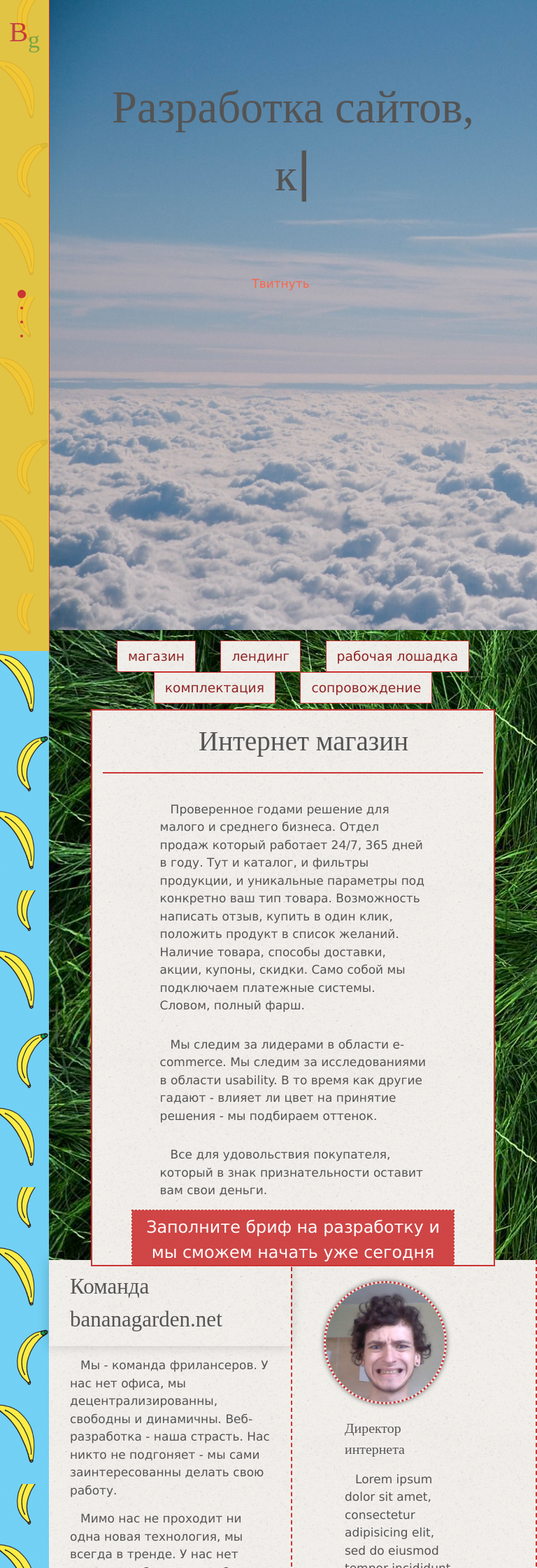
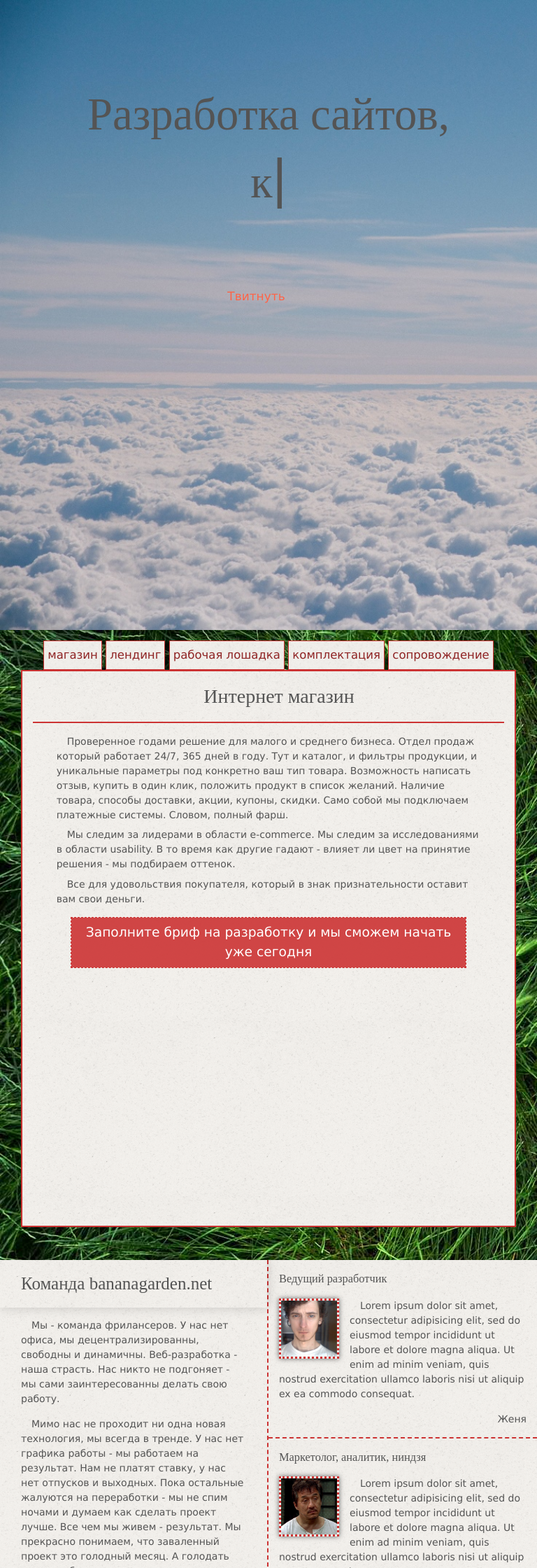
Before and after one commit to depekur/depekur.github.io, a Jekyll site: the page built from index.html, in a window 768 px wide. Shown: the top 2240 px of the page at 70% size. Built offline with Jekyll 4.4.1, drawn with Linux system fonts in a browser that asks for light colours; some web fonts are replaced; comment, search, counter and statistics services are not loaded; some of the changed text lies outside the part shown.

Commit message:
dont worry, just work hard

```diff
--- a/_layouts/landing.html
+++ b/_layouts/landing.html
@@ -22,7 +22,7 @@
   var js, fjs = d.getElementsByTagName(s)[0];
   if (d.getElementById(id)) return;
   js = d.createElement(s); js.id = id;
-  js.src = "//connect.facebook.net/ru_RU/sdk.js#xfbml=1&version=v2.3";
+  js.src = "//connect.facebook.net/ru_RU/sdk.js#xfbml=1&version=v2.3&appId=417641915087223";
   fjs.parentNode.insertBefore(js, fjs);
 }(document, 'script', 'facebook-jssdk'));</script>
 
--- a/_sass/_landing-2.scss
+++ b/_sass/_landing-2.scss
@@ -124,50 +124,44 @@ section.about {
 			}
 		}
 	}
-	ul {
+	ul.slaves {
 		width: 50%;
-		height: 92%;
 		float: right;
 		box-sizing: border-box;
 		margin-bottom: 0;
-		padding-top: $woid;
+		li {
+			@include clearfix();
 
-		li {
 			padding: $woid;
-			padding-left: $woid*3;
 			border-bottom: 2px dashed $banana-color-red;
 
+			&:last-child {
+				border-bottom: 0;
+			}
+			h3 {
+				margin-top: 0;
 
-				&:last-child {
-					border-bottom: 0;
-				}
-		}
+			}
+			img {
+				width: 150px;
+				height: 150px;
+				float: left;
+				vertical-align: top;
+				margin-right: $woid;
 
-		div.slave-meta {
-			width: 55%;
-			display: inline-block;
-			margin-right: $woid*2;
+				//border-radius: 100%;
+				border: 3px dotted $banana-color-red;
+				box-shadow: 0 0 7px #666;
+			}
+			p {
 
-			&:nth-child(2) {
-				margin-right: 0;
-				margin-left: $woid*2;
 			}
-
-			h3 {
-
+			span {
+				display: block;
+				float: right;
 			}
 		}
 
-		img {
-			width: 170px;
-			height: 170px;
-			display: inline-block;
-			vertical-align: top;
-
-			border-radius: 100%;
-			border: 3px dotted $banana-color-red;
-			box-shadow: 0 0 7px #666;
-		}
 	}
 }
 
--- a/_sass/_media.scss
+++ b/_sass/_media-phones.scss
@@ -93,7 +93,7 @@ section.offer {
 			}
 		}
 		div.brief a{
-			font-size: 1.2em;
+			font-size: 1em;
 		}
 	}
 }
@@ -112,7 +112,7 @@ section.portfolio {
 section.about {
 	border-bottom: 0;
 	border-right: 0;
-	margin-bottom: 200px;//ебануть еще медиа для оче маленьких пхонов
+	//margin-bottom: 200px;
 	div.about-banana {
 		width: 100%;
 		float: none;
@@ -145,18 +145,22 @@ section.landing-contact {
 	background: none;
 	padding-top: $woid*2;
 
-	div {
+	div.landing-contact-list {
 		h2 {
 			font-size: 25px;
 		}
-		h3 {
-			font-size: 18px;
+		p {
+			width: 100%;
+			float: none;
+			font-size: 14px;
 		}
-		h4 {
-			font-size: 16px;
-		}
-		h2.landing-contact-mail {
-			font-size: 1.2em !important;
+		table.contact-table {
+			width: 100%;
+			float: none;
+
+			td {
+				padding: 0 $woid/3;
+			}
 		}
 	}
 
@@ -168,35 +172,6 @@ section.landing-contact {
 
 
 
-/* tablets */
-
-@media only screen and (min-width: 768px) and (max-width: 959px) {
-
-	header.sky h1.theater {
-	  		font-size: 3.8em;
-
-	}
-
-	nav#portfolio-nav {
-		ul {
-			margin-bottom: 0;
-		}
-		ul li {
-			margin-left: 0 !important;
-			margin-right: 0 !important;
-
-			a {
-				padding-right: $woid/3 !important;
-				padding-left: $woid/3 !important;
-			}
-		}
-	}
-
-	.fp-controlArrow {
-		display: none !important;
-	}
- }
-
 
 
 
--- /dev/null
+++ b/_sass/_media-tablets.scss
@@ -0,0 +1,125 @@
+/* tablets */
+
+@media only screen and (min-width: 768px) and (max-width: 1059px) {
+
+body {
+	background: #fff;
+}
+
+nav#landing-nav {
+	display: none;
+}
+div#fullPage {
+	margin-left: 0;
+}
+#fp-nav {
+	display: none;
+}
+
+header.sky h1.theater {
+  		font-size: 3.8em;
+
+}
+
+section.offer {
+	padding-right: $woid*2;
+	padding-left: $woid*2;
+	nav#offer-nav {
+		ul {
+			margin-bottom: 0;
+			li {
+				margin-left: 0;
+				margin-right: 0;
+				font-size: 15px;
+				a {
+					padding-right: $woid/3;
+					padding-left: $woid/3;
+				}
+			}
+		}
+
+	}
+	div.slide {
+
+		div.slide-text {
+			height: auto;
+			h2 {
+				font-size: 28px;
+				margin-top: 0;
+			}
+			p {
+				padding-top: $woid/2;
+				width: 90%;
+				font-size: 14px;
+			}
+		}
+		div.brief a{
+			font-size: 1.1em;
+		}
+	}
+	div.banana-more {
+		div.slide-text {
+			h2 {
+				font-size: 23px;
+				width: 100%;
+				padding-left: 0;
+			}
+			ol {
+				margin: 0;
+				div.ol-column {
+					li {
+						font-size: 14px;
+
+					}
+				}
+			}
+		}
+	}
+}
+
+
+.fp-controlArrow {
+	display: none !important;
+}
+
+section.about {
+	border-bottom: 0;
+	border-right: 0;
+	div.about-banana {
+		h2 {
+			font-size: 25px;
+		}
+		p {
+			font-size: 14px;
+		}
+	}
+	ul.slaves {
+		li {
+			font-size: 14px;
+			img {
+				width: 80px;
+				height: 80px;
+			}
+		}
+	}
+}
+section.landing-contact {
+	padding-top: 50px;
+	div.landing-contact-list {
+		width: 85%;
+		h2 {
+			font-size: 2em;
+		}
+		p {
+			font-size: 14px;
+
+		}
+		table.contact-table {
+			font-size: 14px;
+			td {
+				padding: 0 $woid/3;
+			}
+		}
+	}
+}
+} //end tablets
--- a/css/main.scss
+++ b/css/main.scss
@@ -11,6 +11,7 @@
         "theme",
         "landing-1",
         "landing-2",
-        "media",
+        "media-phones",
+        "media-tablets",
         "syntax-highlighting"
 ;
--- a/index.html
+++ b/index.html
@@ -20,7 +20,7 @@ description:  Создание сайтов которые решают реал
          <li class="vk"><div id="vk_like"></div></li>
          <li><a href="https://twitter.com/share" class="twitter-share-button" data-via="depekur" data-lang="ru">Твитнуть</a>
          </li>
-         <li><div class="fb-like" data-href="http://bananagarden.net/" data-layout="button" data-action="like" data-show-faces="true" data-share="false"></div></li>
+         <li><div class="fb-like" data-href="http://bananagarden.net/" data-layout="button_count" data-action="like" data-show-faces="true" data-share="false"></div></li>
 
       </ul>
 </header>
@@ -107,34 +107,35 @@ description:  Создание сайтов которые решают реал
       </div>-->
    </div>
 
-   <ul>
+   <ul class="slaves">
       <li>
-         <img src="media/landing/WIN_20150707_160858.JPG" alt="">
-         <div class="slave-meta">
-            <h3>Директор интернета</h3>
+            <h3>Ведущий разработчик</h3>
+            <img src="media/landing/evgeniy.jpg" alt="Ведущий разаботчик">
             <p>Lorem ipsum dolor sit amet, consectetur adipisicing elit, sed do eiusmod
-            tempor incididunt ut labore et dolore magna aliqua. </p>
-         </div>
+            tempor incididunt ut labore et dolore magna aliqua. Ut enim ad minim veniam,
+            quis nostrud exercitation ullamco laboris nisi ut aliquip ex ea commodo
+            consequat.</p>
+            <span>Женя</span>
+       </li>
 
+      <li>
+            <h3>Маркетолог, аналитик, ниндзя</h3>
+            <img src="media/landing/123.JPG" alt="">
+            <p>Lorem ipsum dolor sit amet, consectetur adipisicing elit, sed do eiusmod
+tempor incididunt ut labore et dolore magna aliqua. Ut enim ad minim veniam,
+quis nostrud exercitation ullamco laboris nisi ut aliquip ex ea commodo
+consequat.</p>
+<span>Джеки</span>
       </li>
 
       <li>
-         <img src="media/landing/WIN_20150707_160858.JPG" alt="">
-         <div class="slave-meta">
-            <h3>Архитектор пространства</h3>
+            <h3>Десигнер интерфейсов</h3>
+            <img src="media/landing/234.JPG" alt="">
             <p>Lorem ipsum dolor sit amet, consectetur adipisicing elit, sed do eiusmod
-            tempor incididunt ut labore et dolore magna aliqua. </p>
-         </div>
-      </li>
-
-      <li>
-         <img src="media/landing/WIN_20150707_160858.JPG" alt="">
-         <div class="slave-meta">
-            <h3>Министр пропаганды</h3>
-            <p>Lorem ipsum dolor sit amet, consectetur adipisicing elit, sed do eiusmod
-            tempor incididunt ut labore et dolore magna aliqua. </p>
-         </div>
-
+tempor incididunt ut labore et dolore magna aliqua. Ut enim ad minim veniam,
+quis nostrud exercitation ullamco laboris nisi ut aliquip ex ea commodo
+consequat.</p>
+<span>Аниме</span>
       </li>
    </ul>
 </section>
```
Also changed, not shown: _includes/offer.html (+14 -15 lines), media/landing/123.jpg (added), media/landing/234.jpg (added), media/landing/evgeniy.jpg (added).
